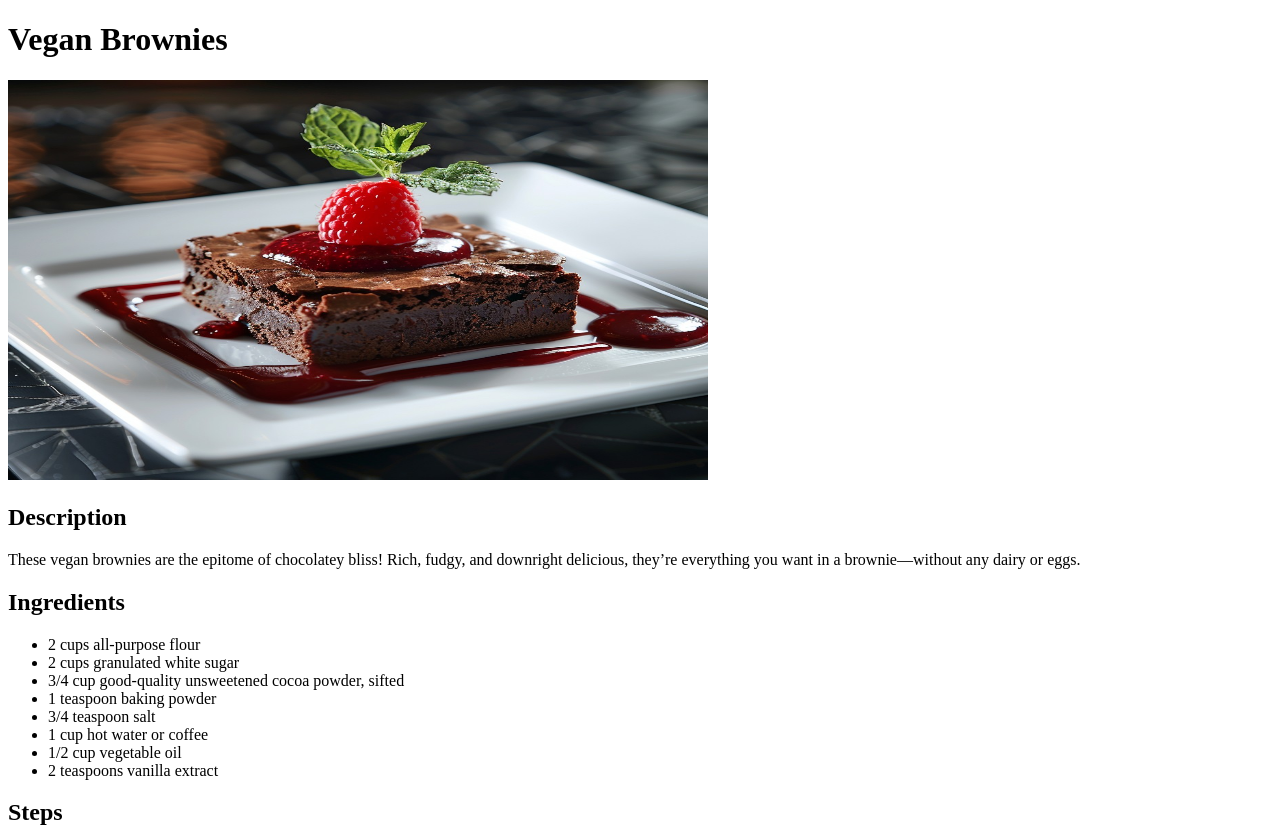
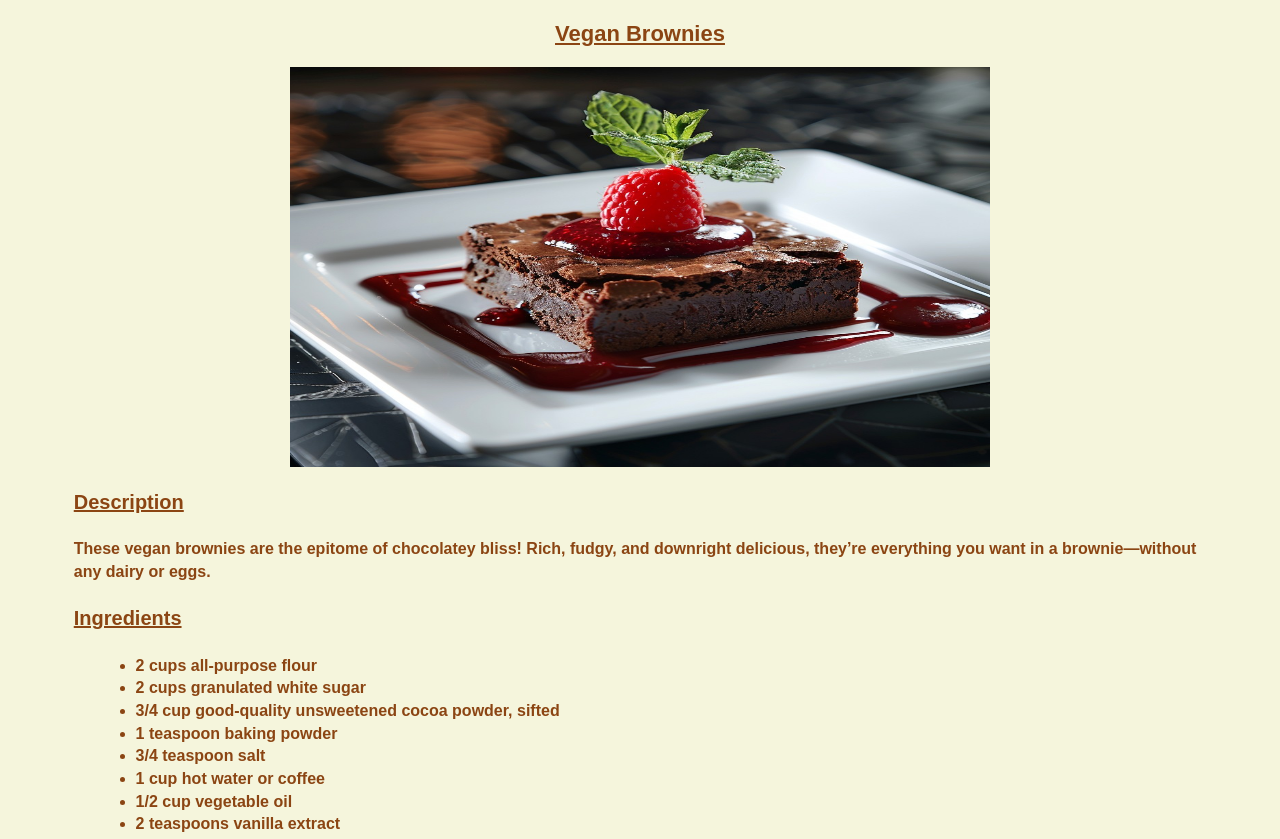
Before and after one commit to jchaedo/odin-recipes, a plain HTML site: page recipes/vegan_brownies.html in a window 1280 px wide. Shown: the top 839 px of the page. Drawn offline with Linux system fonts and the light colour scheme.

Commit message:
Implementing CSS to the odin-recipes exercise

```diff
--- a/recipes/vegan_brownies.html
+++ b/recipes/vegan_brownies.html
@@ -2,7 +2,9 @@
 <html lang="en">
 	<head>
 		<meta charset="utf-8">
+		<link rel="stylesheet" href="../style.css">
 		<title>Vegan Brownies Recipe</title>
+
 	</head>
 	<body>
 		<h1>Vegan Brownies</h1>
--- /dev/null
+++ b/style.css
@@ -0,0 +1,30 @@
+* {
+    background-color: beige;
+    color: saddlebrown;
+    margin-left: 2%;
+    margin-right: 2%;
+    font-family: Arial, Helvetica, sans-serif;
+    font-size: 16px;
+    font-weight: bold;
+    line-height: 0.6cm;
+}
+
+h1, h2 {
+    text-decoration: underline;
+    line-height: 1cm;
+}
+
+h1 {
+    text-align: center;
+    font-size: 22px;
+}
+
+h2 {
+    font-size: 20px;
+}
+
+img {
+    display: block;
+    margin-left: auto;
+    margin-right: auto;
+  }
```
Also changed, not shown: index.html (+1 -0 lines), recipes/crepes.html (+1 -0 lines), recipes/tiramisu.html (+1 -0 lines).
